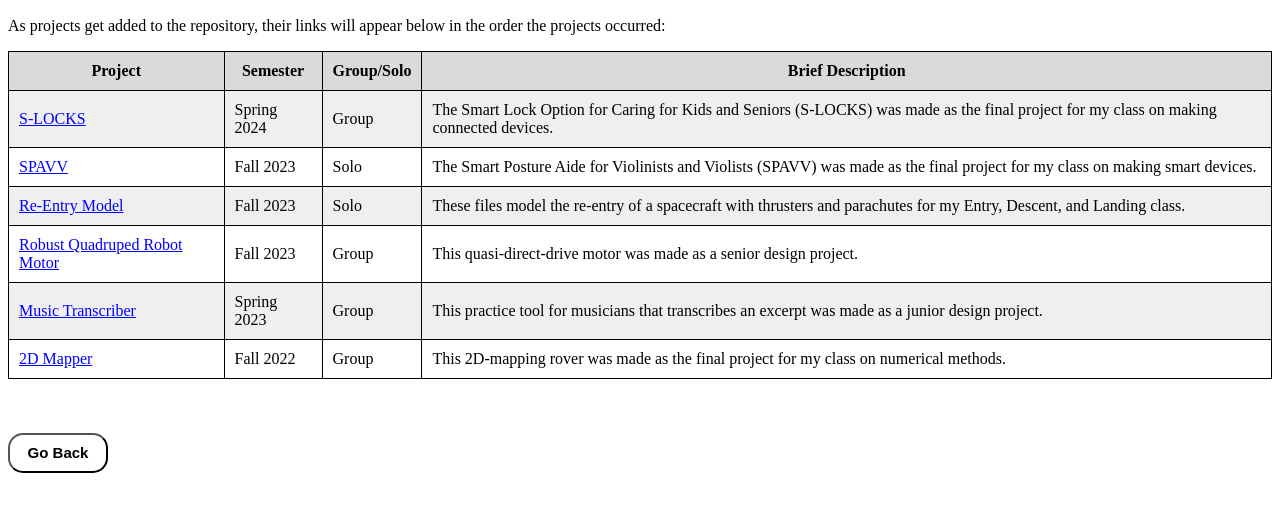
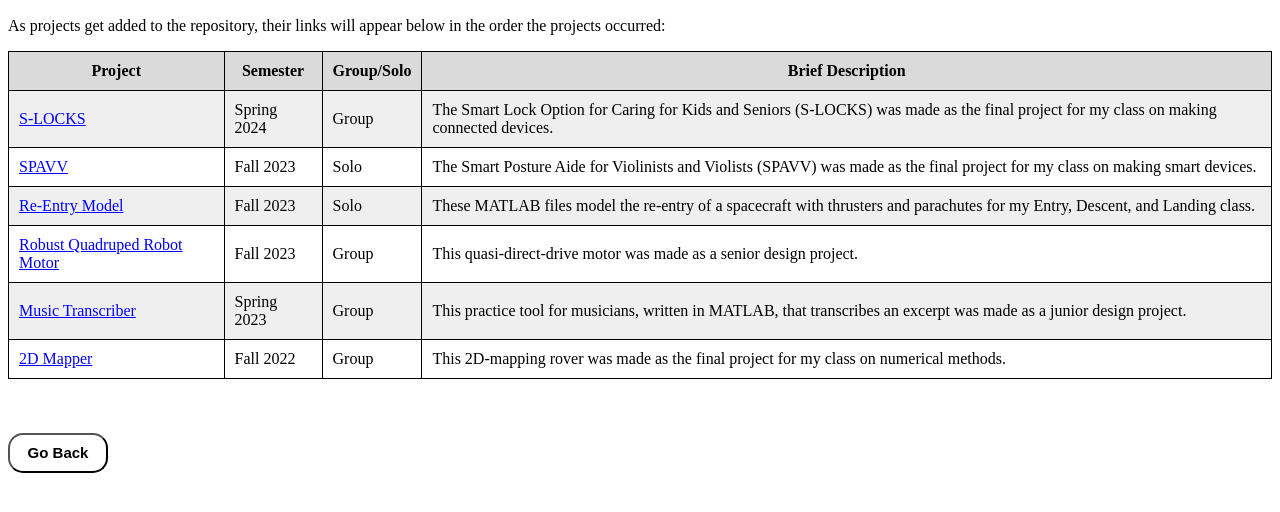
Before and after one commit to Barabrad/barabrad.github.io, a plain HTML site: page portfolio/class/index.html in a window 1280 px wide. Shown: the part 110-622 px from the top of the page. Drawn offline with Linux system fonts and the light colour scheme.

Commit message:
Clarified Languages in Code Projects
Some of my personal and class projects were solely code, but not all of their pages did not explicitly specified the languages used.

```diff
--- a/portfolio/class/index.html
+++ b/portfolio/class/index.html
@@ -34,7 +34,7 @@
                 <td><a href="./aste577proj/">Re-Entry Model</a></td>
                 <td>Fall 2023</td>
                 <td>Solo</td>
-                <td>These files model the re-entry of a spacecraft with thrusters and parachutes for my Entry, Descent, and Landing class.</td>
+                <td>These MATLAB files model the re-entry of a spacecraft with thrusters and parachutes for my Entry, Descent, and Landing class.</td>
             </tr>
             <tr>
                 <td><a href="./ame441aproj/">Robust Quadruped Robot Motor</a></td>
@@ -46,7 +46,7 @@
                 <td><a href="./ame341bproj/">Music Transcriber</a></td>
                 <td>Spring 2023</td>
                 <td>Group</td>
-                <td>This practice tool for musicians that transcribes an excerpt was made as a junior design project.</td>
+                <td>This practice tool for musicians, written in MATLAB, that transcribes an excerpt was made as a junior design project.</td>
             </tr>
             <tr>
                 <td><a href="./aste404proj/">2D Mapper</a></td>
```
Also changed, not shown: portfolio/class/aste577proj/index.html (+1 -1 lines), portfolio/personal/BB-DAQ/index.html (+1 -1 lines), portfolio/personal/index.html (+1 -1 lines).
